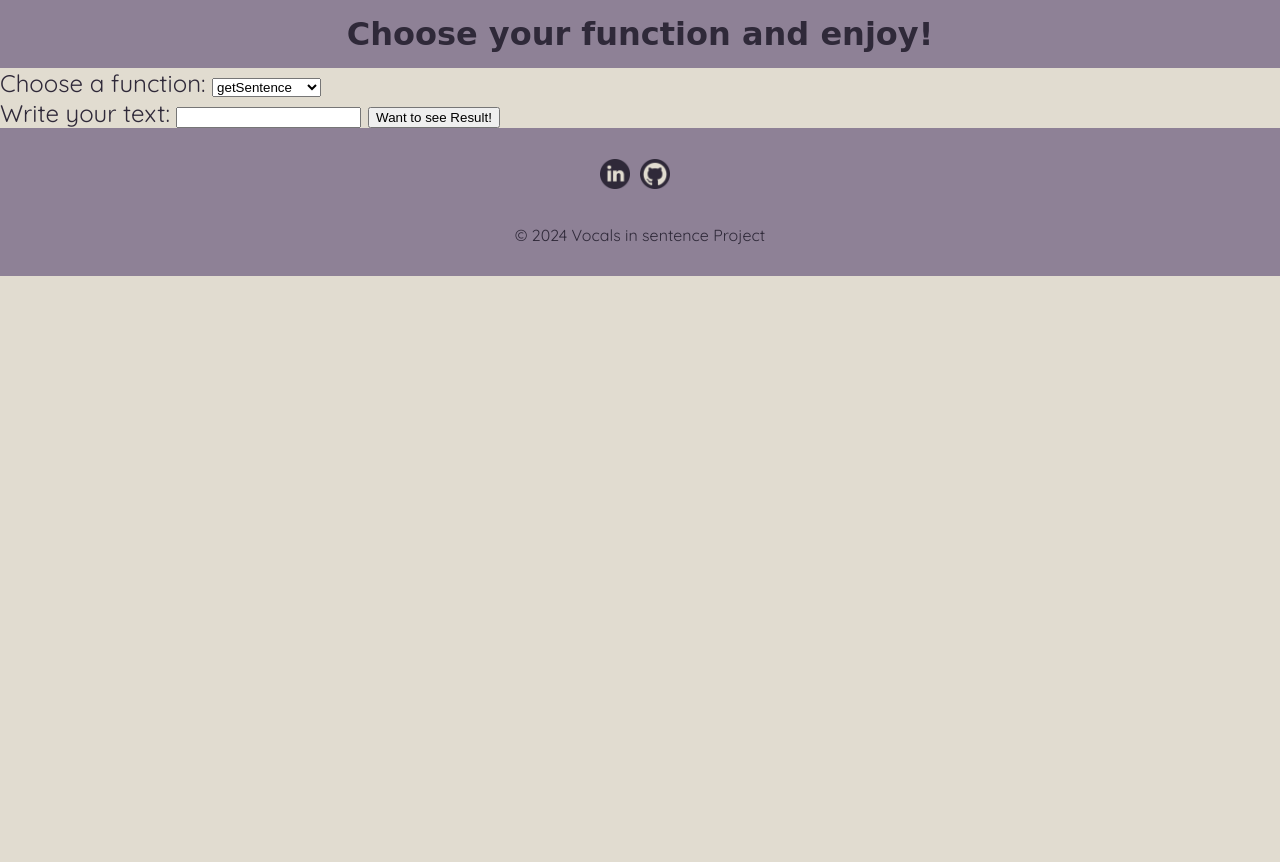
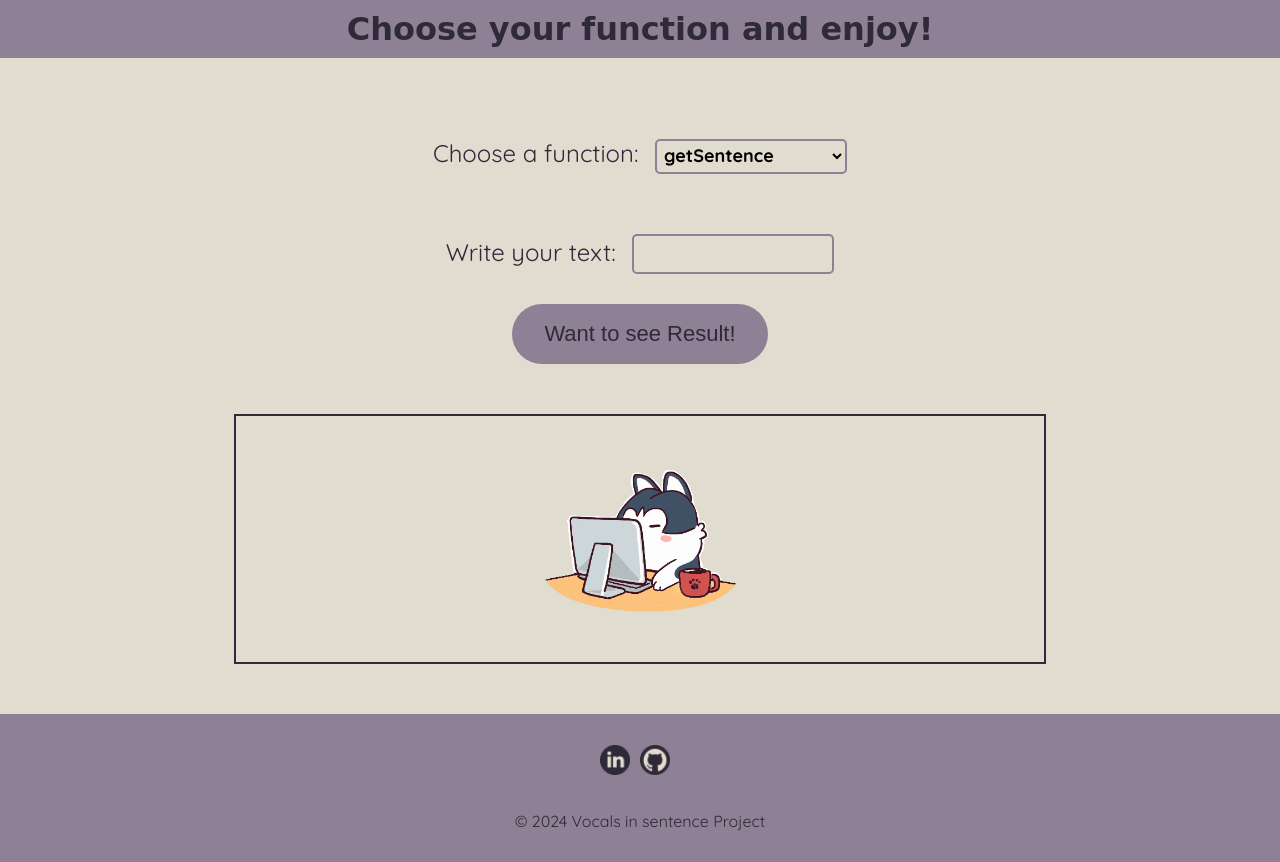
Before and after one commit to tizzifona/Vocals-in-sentence, a website with bundled scripts: page index.html in a window 1280 px wide. Before the commit the page ends 800 px from the top, so only its background shows below. Built offline with nearby package versions, Linux system fonts and the light colour scheme; a web font is replaced by a local one.

Commit message:
Added styles for main

```diff
--- a/css/basic.css
+++ b/css/basic.css
@@ -13,6 +13,10 @@ body {
   width: 100%;
   font-size: 24px;
   margin: 0 auto;
+  display: flex;
+  flex-direction: column;
+  align-items: center;
+  justify-content: center;
 }
 
 a {
--- a/css/header.css
+++ b/css/header.css
@@ -2,9 +2,9 @@ header {
   box-sizing: border-box;
   width: 100%;
   background-color: #8e8196;
-  height: 10%;
+  height: 5%;
   display: flex;
   align-items: center;
   justify-content: center;
-  padding: 15px 30px;
+  padding: 10px 30px;
 }
--- a/css/main.css
+++ b/css/main.css
@@ -0,0 +1,83 @@
+.chooseFunction {
+  padding: 20px;
+  margin-top: 60px;
+  margin-bottom: 40px;
+  width: 100%;
+  text-align: center;
+}
+
+.selectFunction {
+  height: 35px;
+  padding: 3px;
+  margin-left: 10px;
+  font-size: 18px;
+  border: 2px solid #8e8196;
+  border-radius: 5px;
+  background-color: #e1dcd0;
+  transition: border-color 0.3s;
+  width: 15%;
+  cursor: pointer;
+  font-family: "Quicksand", sans-serif;
+  font-weight: bold;
+}
+
+.selectFunction:focus {
+  outline: none;
+  border-color: #6c84af;
+}
+
+.textInputContainer {
+  width: 100%;
+  text-align: center;
+  margin-bottom: 30px;
+}
+
+.textInput {
+  height: 30px;
+  padding: 3px;
+  margin-left: 10px;
+  font-size: 18px;
+  border: 2px solid #8e8196;
+  border-radius: 5px;
+  background-color: #e1dcd0;
+  transition: border-color 0.3s;
+  width: 15%;
+  font-family: "Quicksand", sans-serif;
+  font-weight: bold;
+  text-align: center;
+}
+
+.textInput:focus {
+  outline: none;
+  border-color: #6c84af;
+}
+
+.submitButton {
+  width: 20%;
+  height: 60px;
+  border: none;
+  border-radius: 50px;
+  font-size: 22px;
+  background-color: #8e8196;
+  color: #2f2939;
+  transition: background-color 0.3s, color 0.3s;
+}
+
+.submitButton:active {
+  background-color: #2f2939;
+  color: #e1dcd0;
+}
+
+.displayResult {
+  margin-top: 50px;
+  margin-bottom: 50px;
+  padding: 20px;
+  border: 2px solid #2f2939;
+  width: 60%;
+  min-height: 200px;
+  text-align: center;
+}
+
+.displayResultImg {
+  width: 200px;
+}
--- a/index.html
+++ b/index.html
@@ -20,10 +20,10 @@
     <header><h1>Choose your function and enjoy!</h1></header>
     <main>
       <div class="mainContainer">
-        <div>
+        <div class="chooseFunction">
           <label>Choose a function:</label>
           <label>
-            <select id="selectFunction">
+            <select class="selectFunction" id="selectFunction">
               <option value="getSentence">getSentence</option>
               <option value="searchVocals">searchVocals</option>
               <option value="deleteDuplicity">deleteDuplicity</option>
@@ -31,14 +31,23 @@
             </select>
           </label>
         </div>
-        <div>
+        <div class="textInputContainer">
           <label>Write your text:</label>
           <label>
-            <input id="textInput" type="text" />
+            <input class="textInput" id="textInput" type="text" />
           </label>
-          <button id="submitButton">Want to see Result!</button>
         </div>
-        <div id="displayResult"></div>
+        <button class="submitButton" id="submitButton">
+          Want to see Result!
+        </button>
+
+        <div class="displayResult" id="displayResult">
+          <img
+            class="displayResultImg"
+            src="./images/main/dog.gif"
+            alt="tired dog with computer"
+          />
+        </div>
       </div>
     </main>
     <footer>
```
Also changed, not shown: images/main/dog.gif (added), 1 other file.
